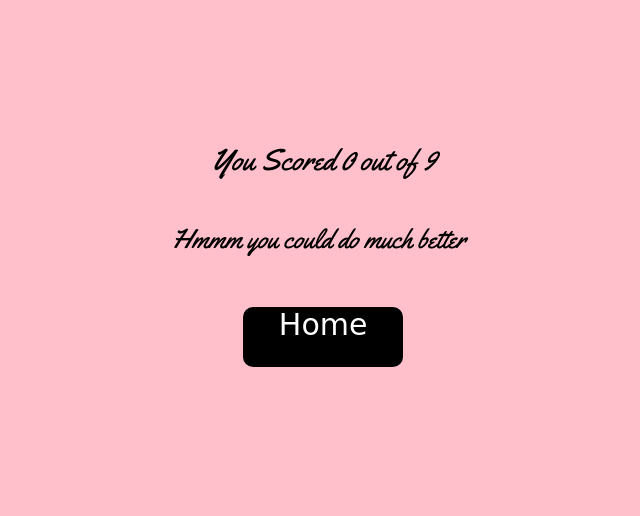
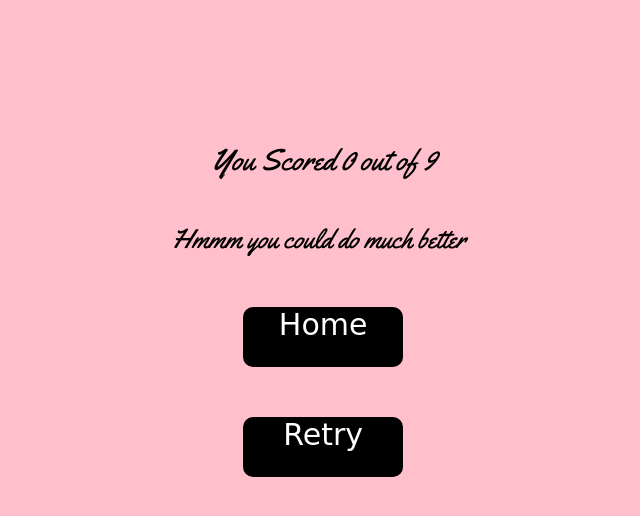
Before and after one commit to Samell00/Java, a plain HTML site: page quiz.html in a window 1280 px wide. Both pictures are taken after a click on the button "Results". Shown: the whole page, without its empty margins (321-961 px from the left). Drawn offline with Linux system fonts and the light colour scheme; a web font is replaced by a local one.

Commit message:
Added Retry button to result section

```diff
--- a/quiz.html
+++ b/quiz.html
@@ -13,6 +13,7 @@
         <div id="results" class="hidden"></div>
         <div id="quizmessage"></div>
         <div id="Home" class="hidden"><a href="index.html">Home</a></div>
+        <div id="retry" class="hidden"><a href="quiz.html">Retry</a></div>
         <script src="./static/javascript/script.js"></script>
     </body>
 </html>
--- a/static/javascript/script.js
+++ b/static/javascript/script.js
@@ -4,6 +4,7 @@ const submitButton = document.getElementById('submit');
 const homebutton = document.getElementById('Home');
 const errormessage = document.getElementById('error');
 const resultmessage = document.getElementById('quizmessage');
+const retrybutton = document.getElementById('retry');
 const myQuestions = [
     {
       question: "Which product is the most popular on the mcdonalds lunch menu?",
@@ -154,6 +155,7 @@ const showResults= () => {
   quizContainer.classList.add('hidden');
   submitButton.classList.add('hidden');
   homebutton.classList.remove('hidden');
+  retrybutton.classList.remove('hidden');
   resultsContainer.classList.remove('hidden');
   resultsContainer.innerHTML = `You Scored ${numCorrect} out of ${myQuestions.length}`;
 
--- a/static/stylesheet.css
+++ b/static/stylesheet.css
@@ -60,6 +60,18 @@ a{
     margin-bottom: 10px;
     margin-top: 50px;
 }
+#retry{
+    background: black;
+    font-family: 'Shizuru', cursive;
+    position: relative;
+    text-align: center;
+    border-radius: 10px;
+    left: 44%;
+    height: 60px;
+    width: 160px;
+    margin-bottom: 10px;
+    margin-top: 50px;
+}
 #results{
     font-family: 'Yellowtail', cursive;
     color: black;
```
